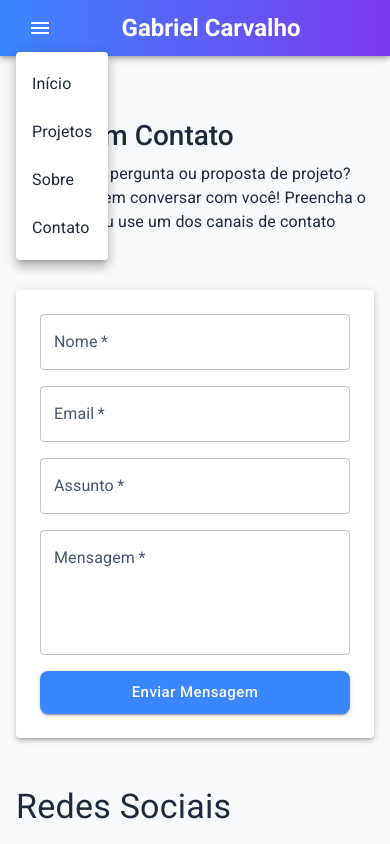
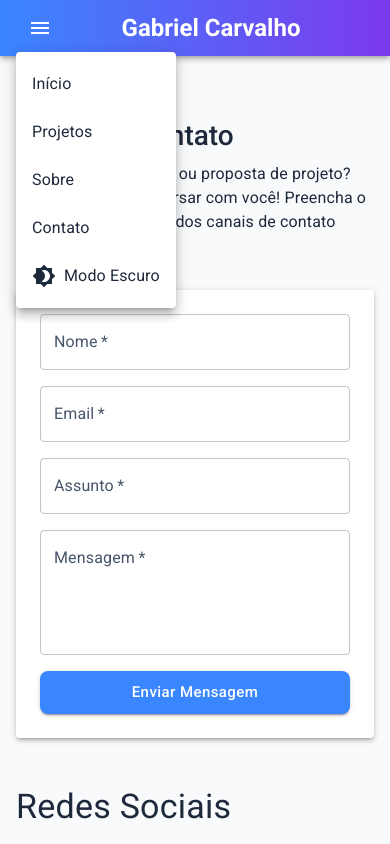
Before and after one commit to Gabrielrc11/devfolio, a React (Vite) app: page /contato in a window 390 px wide. Both pictures are taken after a click on the button 40 px from the left and 28 px from the top of the page. Shown: the top 844 px of the page. Built offline with nearby package versions, Linux system fonts and the light colour scheme.

Commit message:
feat: Dark mode in mobile

```diff
--- a/src/components/Navbar.jsx
+++ b/src/components/Navbar.jsx
@@ -94,6 +94,12 @@ const Navbar = () => {
                   <Typography textAlign="center">{page.title}</Typography>
                 </MenuItem>
               ))}
+              <MenuItem onClick={toggleTheme}>
+                <Box sx={{ display: 'flex', alignItems: 'center', gap: 1 }}>
+                  {mode === 'dark' ? <Brightness7Icon /> : <Brightness4Icon />}
+                  <Typography>{mode === 'dark' ? 'Modo Claro' : 'Modo Escuro'}</Typography>
+                </Box>
+              </MenuItem>
             </Menu>
           </Box>
 
```
